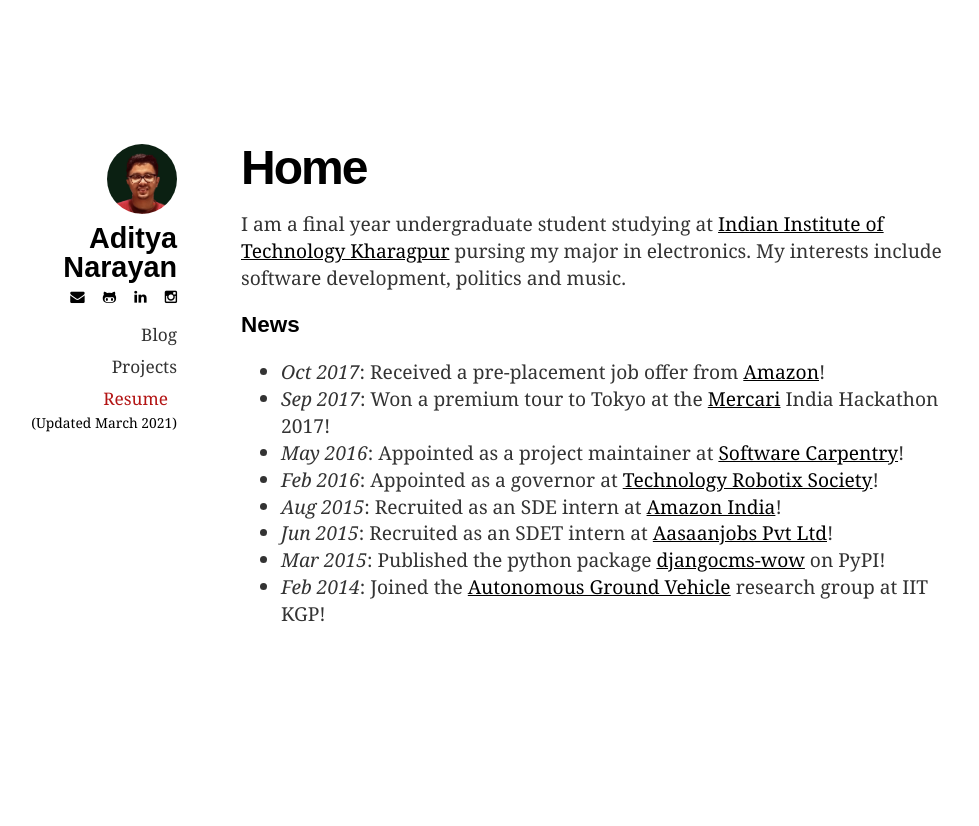
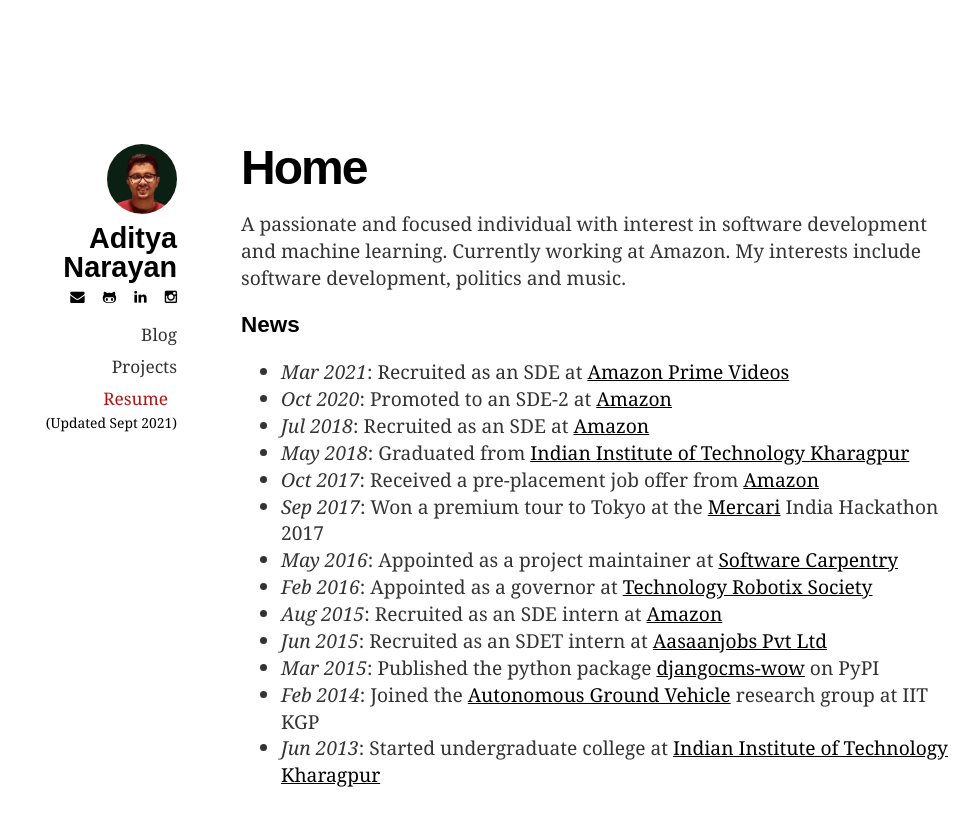
Before and after one commit to aa-dit-yuh/aa-dit-yuh.github.io, a Jekyll site: the page built from index.md, in a window 1280 px wide. Shown: the top 826 px of the page, without its empty margins (143-1122 px from the left). Built offline with Jekyll 4.4.1, drawn with Linux system fonts in a browser that asks for light colours.

Commit message:
♻️ Update homepage and resume

```diff
--- a/_includes/header.html
+++ b/_includes/header.html
@@ -14,7 +14,7 @@
             <li>
                 <a class=resume-link href="/resume.pdf">Resume</a>
                 &nbsp;<br/>
-                <span class=resume-update>(Updated March 2021)</span>
+                <span class=resume-update>(Updated Sept 2021)</span>
             </li>
         </ul>
     </div>
--- a/index.md
+++ b/index.md
@@ -5,24 +5,29 @@ title: Home
 permalink: /
 ---
 
-I am a final year undergraduate student studying at [Indian Institute of Technology Kharagpur]
-pursing my major in electronics. My interests include software development, politics and music.
+A passionate and focused individual with interest in software development and machine learning. Currently working at Amazon.
+My interests include software development, politics and music.
 
 ### News
 
-   * *Oct 2017*: Received a pre-placement job offer from [Amazon]!
-   * *Sep 2017*: Won a premium tour to Tokyo at the [Mercari] India Hackathon 2017!
-   * *May 2016*: Appointed as a project maintainer at [Software Carpentry]!
-   * *Feb 2016*: Appointed as a governor at [Technology Robotix Society]!
-   * *Aug 2015*: Recruited as an SDE intern at [Amazon India]!
-   * *Jun 2015*: Recruited as an SDET intern at [Aasaanjobs Pvt Ltd]!
-   * *Mar 2015*: Published the python package [djangocms-wow] on PyPI!
-   * *Feb 2014*: Joined the [Autonomous Ground Vehicle] research group at IIT KGP!
+   * *Mar 2021*: Recruited as an SDE at [Amazon Prime Videos]
+   * *Oct 2020*: Promoted to an SDE-2 at [Amazon]
+   * *Jul 2018*: Recruited as an SDE at [Amazon]
+   * *May 2018*: Graduated from [Indian Institute of Technology Kharagpur]
+   * *Oct 2017*: Received a pre-placement job offer from [Amazon]
+   * *Sep 2017*: Won a premium tour to Tokyo at the [Mercari] India Hackathon 2017
+   * *May 2016*: Appointed as a project maintainer at [Software Carpentry]
+   * *Feb 2016*: Appointed as a governor at [Technology Robotix Society]
+   * *Aug 2015*: Recruited as an SDE intern at [Amazon]
+   * *Jun 2015*: Recruited as an SDET intern at [Aasaanjobs Pvt Ltd]
+   * *Mar 2015*: Published the python package [djangocms-wow] on PyPI
+   * *Feb 2014*: Joined the [Autonomous Ground Vehicle] research group at IIT KGP
+   * *Jun 2013*: Started undergraduate college at [Indian Institute of Technology Kharagpur]
 
 [Aasaanjobs Pvt Ltd]: https://aasaanjobs.com
 [Autonomous Ground Vehicle]: /AGV/
 [Amazon]: https://www.amazon.com
-[Amazon India]: https://www.amazon.in
+[Amazon Prime Videos]: https://www.primevideo.com
 [djangocms-wow]: https://pypi.python.org/pypi/djangocms-wow
 [Indian Institute of Technology Kharagpur]: http://iitkgp.ac.in
 [Mercari]: http://mercari.com/
```
Also changed, not shown: 1 other file.
